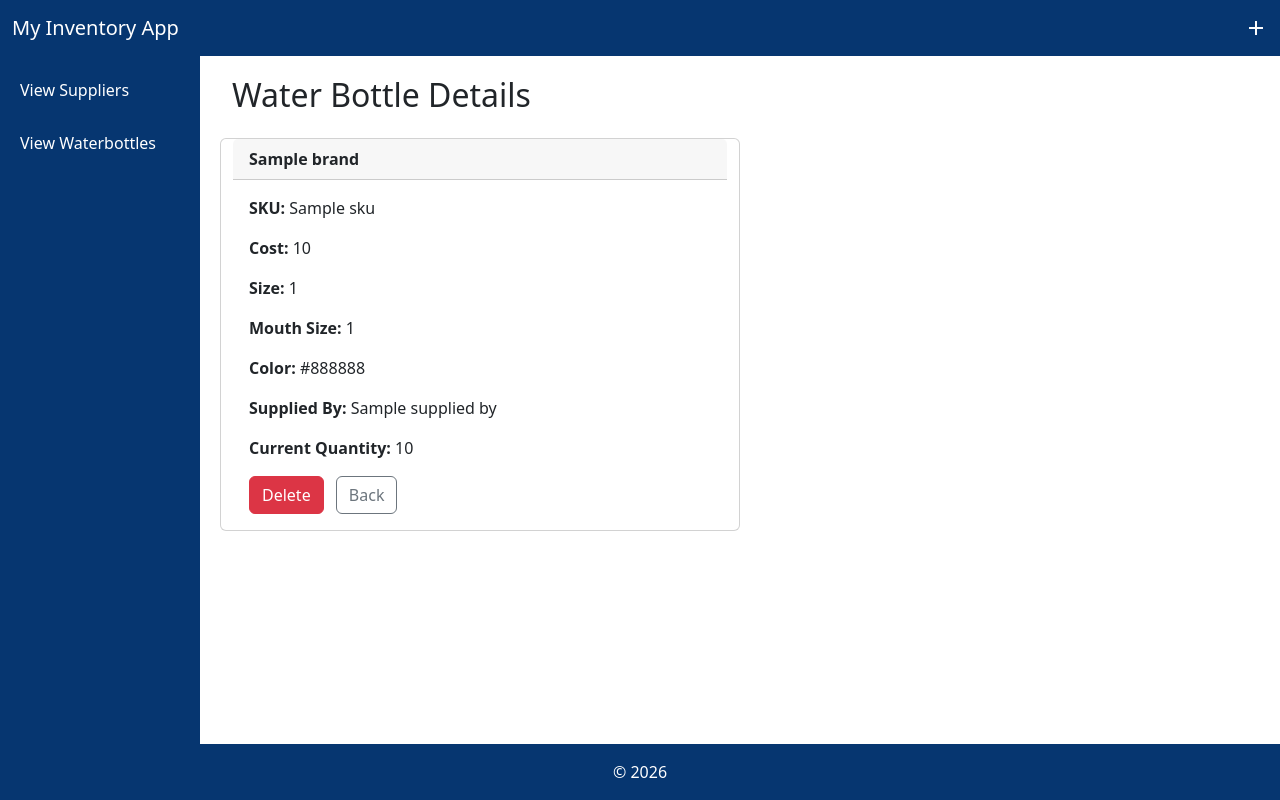
After one commit to johnmark-ong/M6P-DjangoForms-JocsonNgOng, a Django app: template M5P/waterbottles/MyInventoryApp/templates/MyInventoryApp/view_bottle_details.html in a window 1280 px wide. The commit adds this page. Run offline with Django 3.2, Linux system fonts and the light colour scheme; the template is opened without the code that fills it: most values are stand-ins (such as "Sample title", 1, 10 or a date in 2020); some libraries are stand-ins or nearby versions.

Commit message:
when bottle clicked, shows bottle details

```diff
--- /dev/null
+++ b/M5P/waterbottles/MyInventoryApp/templates/MyInventoryApp/view_bottle_details.html
@@ -0,0 +1,25 @@
+{% extends 'MyInventoryApp/base.html' %}
+{% load static %}
+
+{% block content %}
+<div class="d-flex justify-content-between align-items-center mb-3">
+    <h2>Water Bottle Details</h2>
+</div>
+
+<div class="card col-md-6">
+    <div class="card-header">
+        <strong>{{ bottle.Brand }}</strong>
+    </div>
+    <div class="card-body">
+        <p><strong>SKU:</strong> {{ bottle.SKU }}</p>
+        <p><strong>Cost:</strong> {{ bottle.Cost }}</p>
+        <p><strong>Size:</strong> {{ bottle.Size }}</p>
+        <p><strong>Mouth Size:</strong> {{ bottle.Mouth_Size }}</p>
+        <p><strong>Color:</strong> {{ bottle.Color }}</p>
+        <p><strong>Supplied By:</strong> {{ bottle.Supplied_by.Name }}</p>
+        <p><strong>Current Quantity:</strong> {{ bottle.Current_Quantity }}</p>
+        <a href="{% url 'delete_bottle' pk=bottle.pk %}" class="btn btn-danger me-2">Delete</a>
+        <a href="{% url 'view_bottles' %}" class="btn btn-outline-secondary">Back</a>
+    </div>
+</div>
+{% endblock %}
--- a/M5P/waterbottles/MyInventoryApp/views.py
+++ b/M5P/waterbottles/MyInventoryApp/views.py
@@ -82,7 +82,7 @@ def logout_view(request):
 
 def view_bottle_details(request, pk):
     bottle = get_object_or_404(WaterBottle, pk=pk)
-    return render(request, 'MyInventoryApp/bottle_detail.html', {'bottle': bottle})
+    return render(request, 'MyInventoryApp/view_bottle_details.html', {'bottle': bottle})
 
 def delete_bottle(request, pk):
     WaterBottle.objects.filter(pk=pk).delete()
```
Also changed, not shown: M5P/waterbottles/MyInventoryApp/templates/MyInventoryApp/view_bottles.html (+7 -3 lines).
